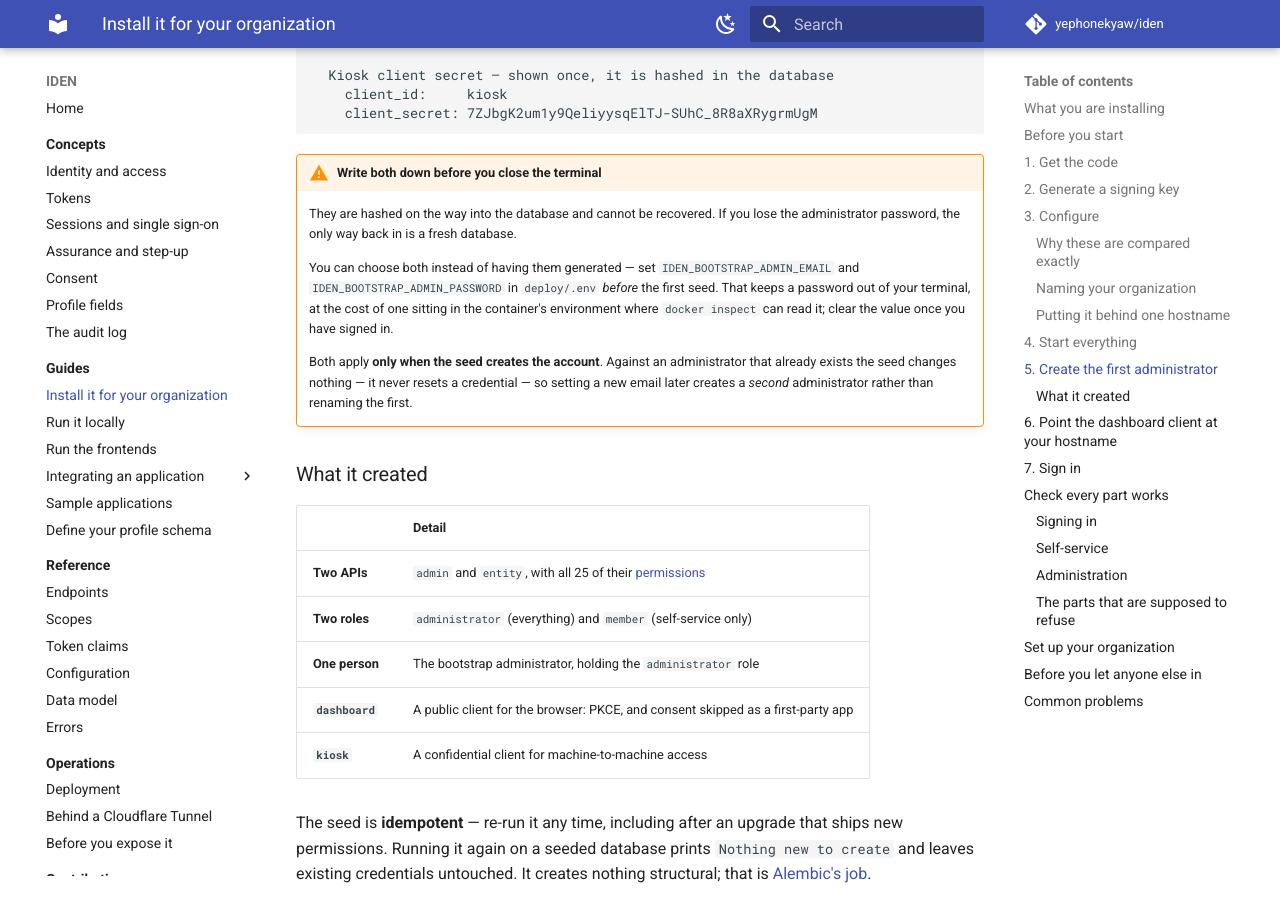
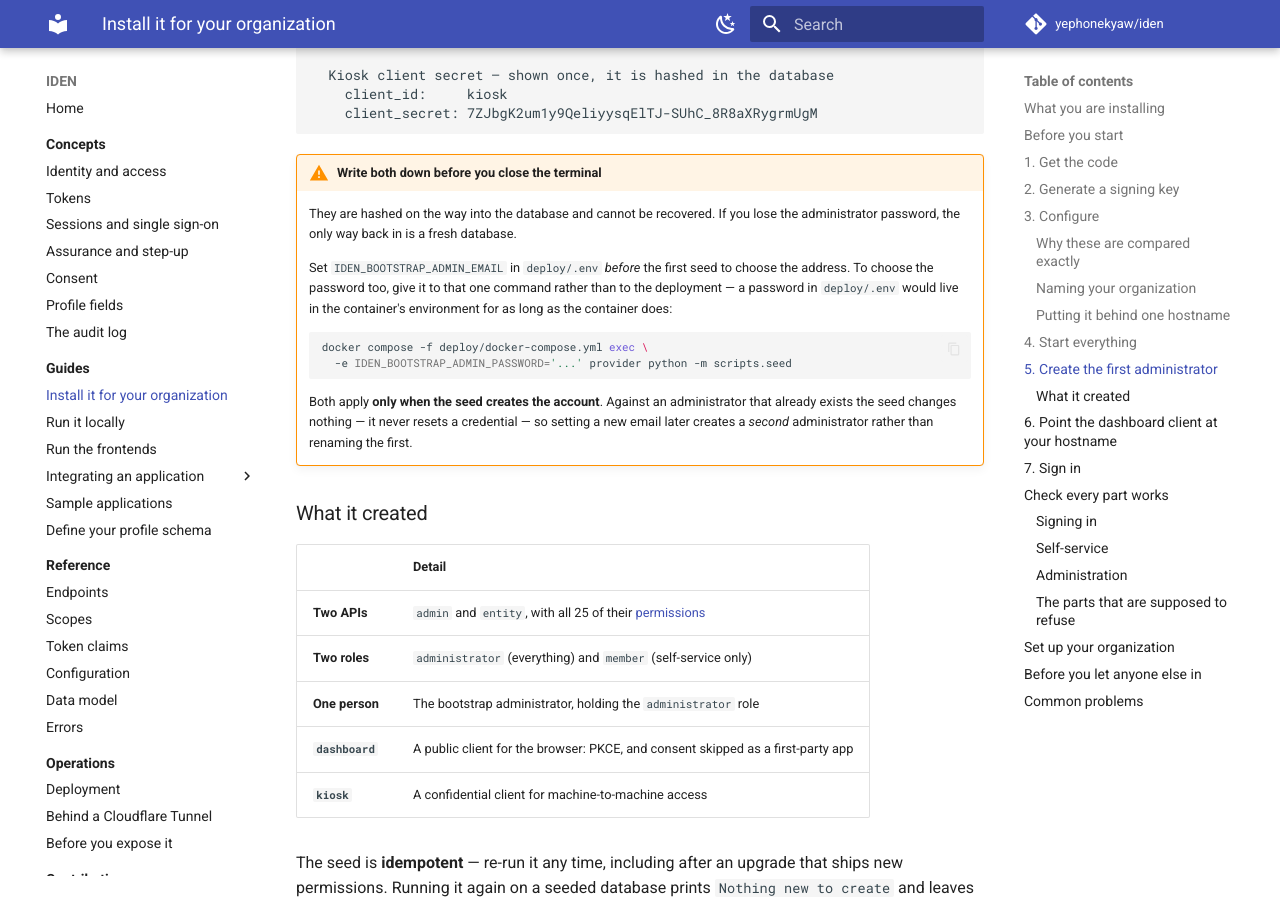
Before and after one commit to yephonekyaw/iden, an MkDocs documentation site: the page built from doc/guides/install.md, in a window 1280 px wide and 900 px high, scrolled down 5291 px. Built offline with MkDocs 1.6.1 and Material for MkDocs 9.7.7, drawn with Linux system fonts in a browser that asks for light colours; comment, search, counter and statistics services are not loaded.

Commit message:
deploy: keep the bootstrap password out of the container environment
The address is configuration; the password is a credential. Putting it in
deploy/.env made it part of the container's environment for the life of the
container, readable by `docker inspect`, in exchange for not typing a
password once. That is a poor trade for a value the seed reads exactly one
time and only when it creates the account.

IDEN_BOOTSTRAP_ADMIN_EMAIL stays. The setting itself is unchanged, so
choosing a password is still possible where it does not outlive its use:

  docker compose exec -e IDEN_BOOTSTRAP_ADMIN_PASSWORD='...' provider \
    python -m scripts.seed

Verified: absent from the container by default, and the per-command form
reaches the settings object.

````diff
--- a/doc/guides/install.md
+++ b/doc/guides/install.md
@@ -244,11 +244,15 @@ Seeded 25 system scopes across 2 APIs.
     They are hashed on the way into the database and cannot be recovered. If you lose the
     administrator password, the only way back in is a fresh database.
 
-    You can choose both instead of having them generated — set
-    `IDEN_BOOTSTRAP_ADMIN_EMAIL` and `IDEN_BOOTSTRAP_ADMIN_PASSWORD` in `deploy/.env` *before* the
-    first seed. That keeps a password out of your terminal, at the cost of one sitting in the
-    container's environment where `docker inspect` can read it; clear the value once you have
-    signed in.
+    Set `IDEN_BOOTSTRAP_ADMIN_EMAIL` in `deploy/.env` *before* the first seed to choose the
+    address. To choose the password too, give it to that one command rather than to the
+    deployment — a password in `deploy/.env` would live in the container's environment for as long
+    as the container does:
+
+    ```bash
+    docker compose -f deploy/docker-compose.yml exec \
+      -e IDEN_BOOTSTRAP_ADMIN_PASSWORD='...' provider python -m scripts.seed
+    ```
 
     Both apply **only when the seed creates the account**. Against an administrator that already
     exists the seed changes nothing — it never resets a credential — so setting a new email later
````
Also changed, not shown: doc/reference/configuration.md (+1 -1 lines), 2 other files.
